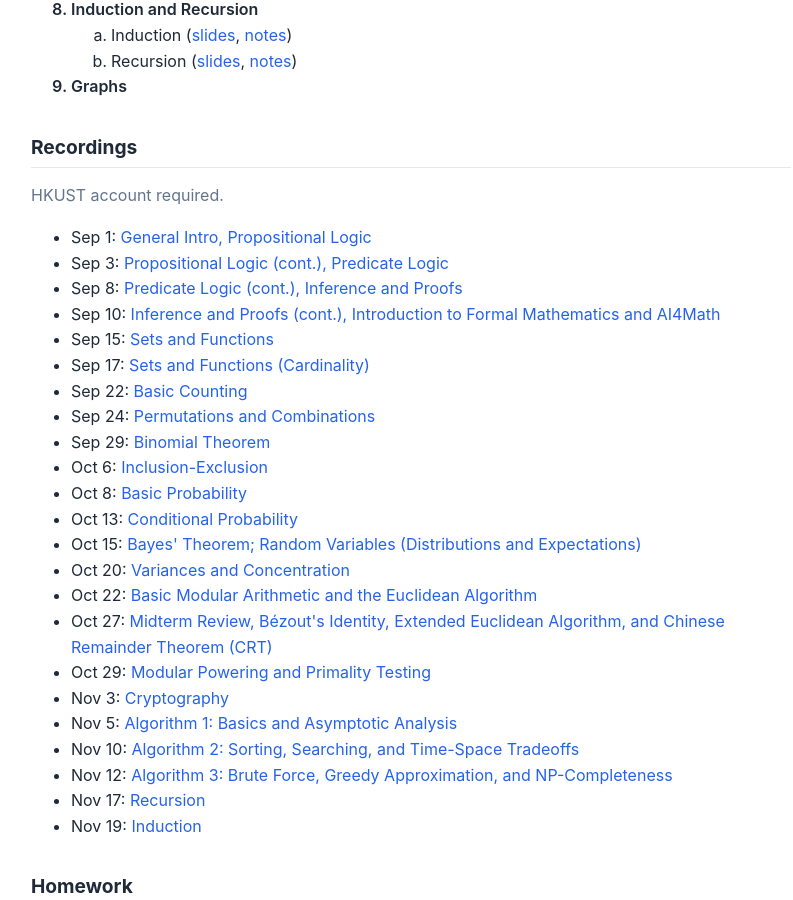
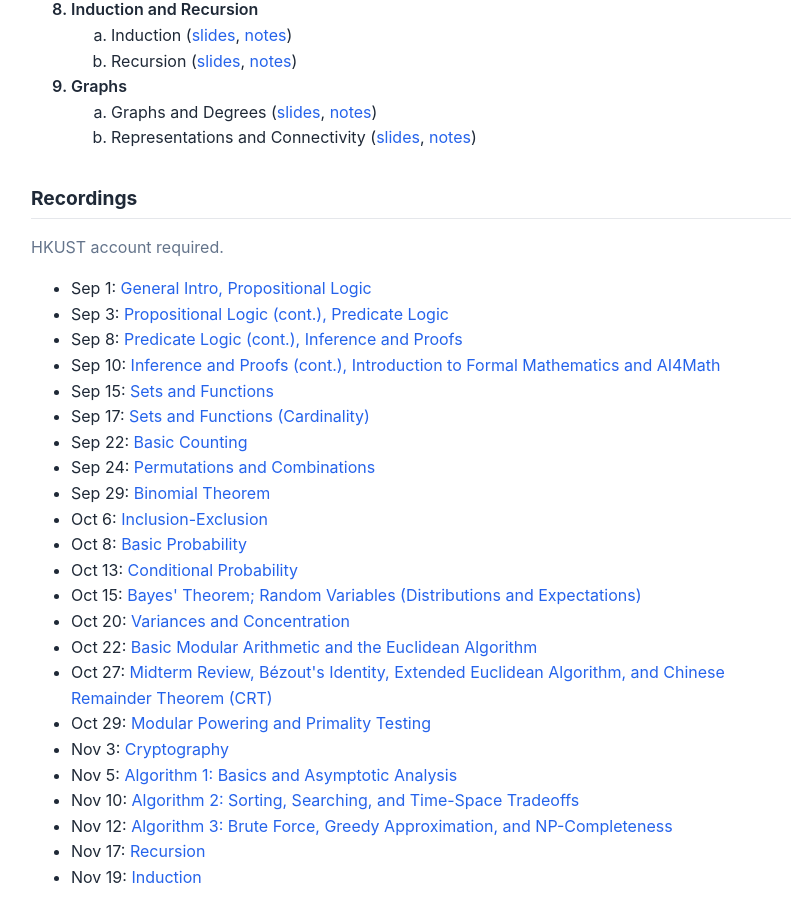
Before and after one commit to wuwuz/wuwuz.github.io, a plain HTML site: page COMP2711/index.html in a window 1280 px wide. Shown: the part 2171-3071 px from the top of the page, without its empty margins (229-1022 px from the left). Drawn offline with Linux system fonts and the light colour scheme.

Commit message:
Link graph theory materials in course syllabus

```diff
--- a/COMP2711/index.html
+++ b/COMP2711/index.html
@@ -164,7 +164,12 @@
                 <li>Recursion (<a href="Materials/L06-Recursion-Beamer.pdf">slides</a>, <a href="Materials/L06-Recursion-Course-Note.pdf">notes</a>)</li>
             </ol>
         </li>
-        <li>Graphs</li>
+        <li>Graphs
+            <ol type="a">
+                <li>Graphs and Degrees (<a href="Materials/L18-Graphs-and-Degrees-Beamer.pdf">slides</a>, <a href="Materials/L18-Graphs-and-Degrees-Course-Note.pdf">notes</a>)</li>
+                <li>Representations and Connectivity (<a href="Materials/L19-Representations-and-Connectivity-Beamer.pdf">slides</a>, <a href="Materials/L19-Representations-and-Connectivity-Course-Note.pdf">notes</a>)</li>
+            </ol>
+        </li>
     </ol>
 
     <h2>Recordings</h2>
```
